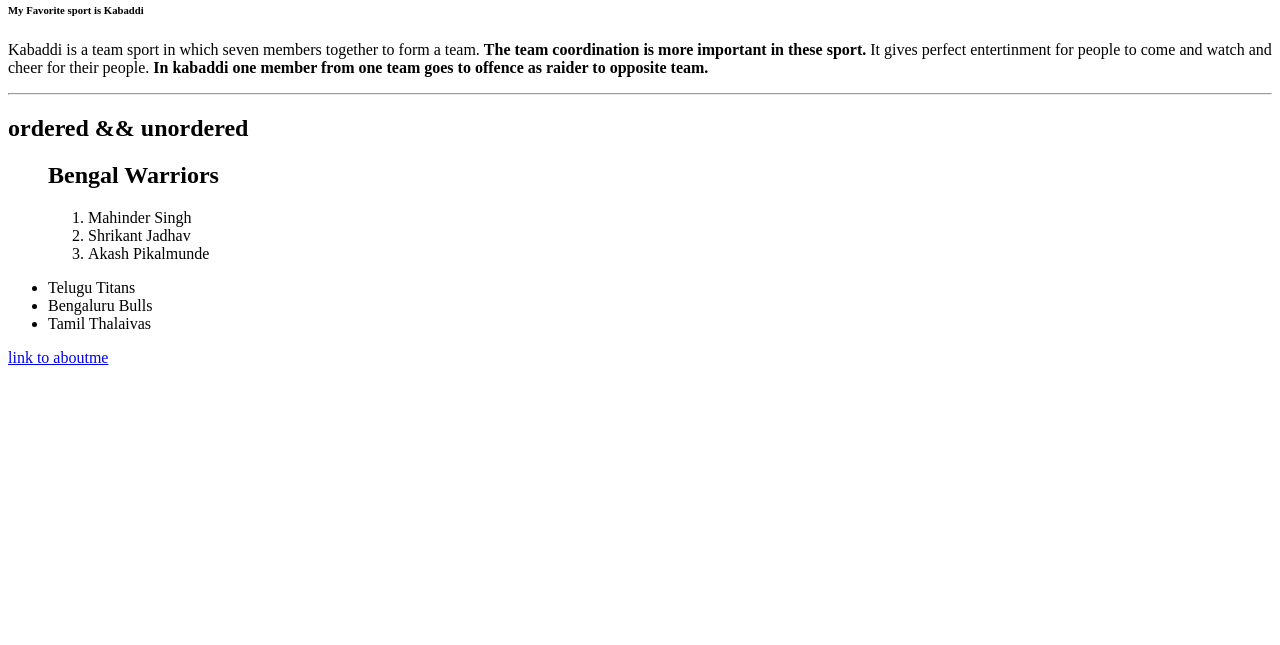
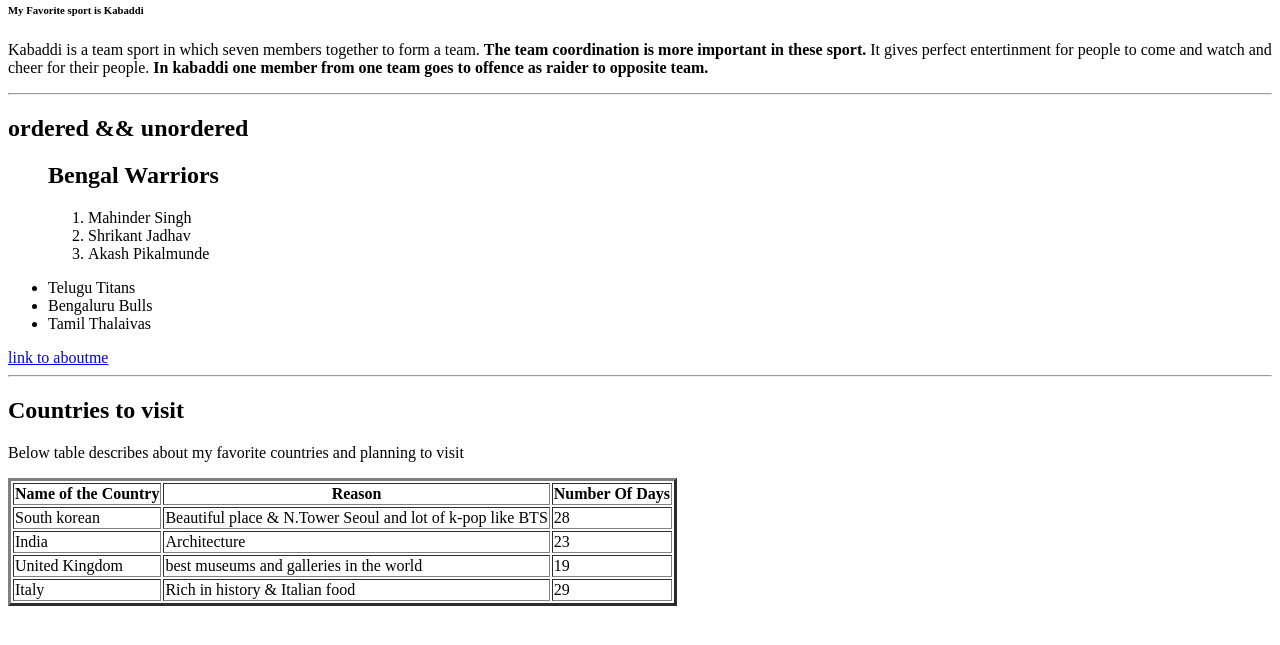
Before and after one commit to 44-563-Web-Apps-S23/44563-webapps-assignment-3-anjalimaguluri, a plain HTML site: page index.html in a window 1280 px wide. Shown: the part 79-724 px from the top of the page. Drawn offline with Linux system fonts and the light colour scheme.

Commit message:
countries table

```diff
--- a/index.html
+++ b/index.html
@@ -27,5 +27,35 @@
             </ul>
 
             <a href="file:///C:/Users/s558985/Documents/GitHub/44563-webapps-assignment-3-anjalimaguluri/aboutme.html">link to aboutme</a>
+            <hr>
+            <h2>Countries to visit</h2>
+            <table border="3">
+                <p>Below table describes about my favorite countries and planning to visit </p>
+                <tr>
+                    <th>Name of the Country</th>
+                    <th>Reason</th>
+                    <th>Number Of Days</th>
+                </tr>
+                <tr>
+                    <td>South korean</td>
+                    <td>Beautiful place & N.Tower Seoul and lot of k-pop like BTS</td>
+                    <td>28</td>
+                </tr>
+                <tr>
+                    <td>India</td>
+                    <td>Architecture</td>
+                    <td>23</td>
+                </tr>
+                <tr>
+                    <td>United Kingdom</td>
+                    <td>best museums and galleries in the world</td>
+                    <td>19</td>
+                </tr>
+                <tr>
+                    <td>Italy</td>
+                    <td>Rich in history & Italian food</td>
+                    <td>29</td>
+                </tr>
+            </table>
 
     </body>
```
